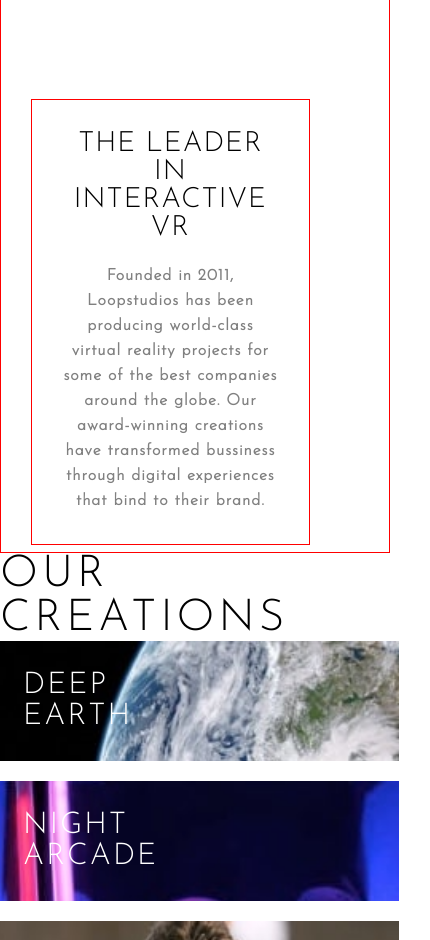
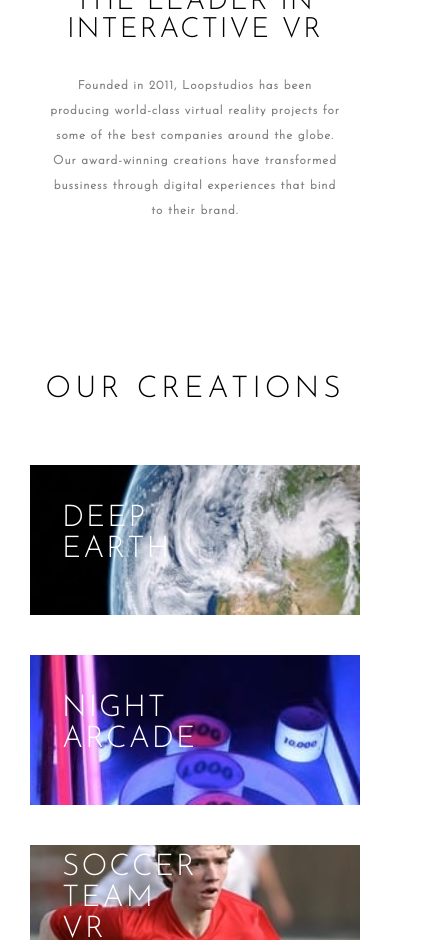
Before and after one commit to JuranyR/Workshop-3, a React (Create React App) app: page / in a window 390 px wide. Shown: the part 1060-2000 px from the top of the page, 430 px wide, since content can reach past the window. Built offline with nearby package versions, Linux system fonts and the light colour scheme.

Commit message:
fix details 3.0

```diff
--- a/src/banner.scss
+++ b/src/banner.scss
@@ -1,20 +1,14 @@
 .banner {
   width: 100%;
-  height: auto;
   height: 750px;
-  border: 1px solid red;
   padding: 150px 80px;
   display: flex;
   font-family: 'Josefin Sans', sans-serif;
   position: relative;
   &__image-container {
-    // width: 55%;
-    // height: 60%;
     width: 700px;
     height: 400px;
-
     z-index: 1;
-
     img {
       width: 100%;
       height: auto;
@@ -22,8 +16,6 @@
   }
   &__text-container {
     background: white;
-    // width: 40%;
-    // height: 45%;
     display: flex;
     flex-direction: column;
     justify-content: end;
@@ -31,26 +23,17 @@
     z-index: 100;
     height: 304px;
     width: 640px;
-    border: 1px solid black;
     padding: 0 60px;
     position: absolute;
     bottom: 119px;
     right: 80px;
 
-    // position: absolute;
-    // position: relative;
-    // margin-top: 150px;
-    // margin-left: 420px;
-    // padding: 50px;
-
-
     &-title {
       font-size: 50px;
       align-self: center;
-      margin-bottom: 4%;
+      margin-bottom: 30px;
       text-align: center;
       letter-spacing: 2px;
-      margin-bottom: 5%;
     }
     &-text {
       color: gray;
@@ -64,39 +47,42 @@
 
 @media screen and (max-width: 1150px) {
   .banner {
-    padding: 100px 30px 30px 30px;
     position: static;
     display: flex;
     flex-direction: column;
-    height: 120vh;
+    height: auto;
 
     &__image-container {
-      background-position-x: center;
       width: 100%;
-      height: 300px;
+      height: 100%;
 
       img {
         object-fit: cover;
       }
     }
     &__text-container {
-      border: 1px solid red;
-      width: 85%;
+      min-height: 304px;
       height: auto;
-      padding: 30px;
-      margin-top: 70%;
-      margin-left: 0;
+      width: 100%;
       position: static;
-      z-index: 0;
+      padding: 0 20px;
 
       &-title {
         font-size: 28px;
-        letter-spacing: 1px;
-        margin-bottom: 10%;
+        height: auto;
+        margin-top: 50px;
       }
       &-text {
         text-align: center;
+        height: auto;
+        font-size: 12px;
       }
     }
   }
 }
+
+@media screen and (max-width: 690px) {
+  .banner {
+    padding: 150px 30px;
+  }
+}
--- a/src/card.scss
+++ b/src/card.scss
@@ -37,7 +37,8 @@ h3 {
   font-size: 15px;
   color: $color-Black;
   font-family: "Josefin Sans", sans-serif;
-  font-weight: 300;
+  font-weight: bold;
+  border-radius: 3px;
   width: 150px;
   height: 48px;
   letter-spacing: 3px;
@@ -55,11 +56,18 @@ h3 {
   font-size: 15px;
   color: $color-Black;
   font-family: "Josefin Sans", sans-serif;
-  font-weight: 300;
-  width: 130px;
-  height: 35;
+  font-weight: bold;
+  width: 150px;
+  height: 48px;
+  border-radius: 3px;
   letter-spacing: 3px;
+  margin-top: 30px;
   cursor: pointer;
+}
+
+.botondos:hover {
+  background-color: $color-Black;
+  color: $color-White;
 }
 
 /* cards */
@@ -92,13 +100,25 @@ h3 {
 }
 
 /* RESPONSIVE */
-@media screen and (max-width: 480px) {
+@media screen and (max-width: 690px) {
   .desaparece {
     display: none;
   }
   .imgsContainer {
+    height: auto;
     width: 100%;
     height: auto;
+    padding: 0px;
+    display: flex;
+    flex-direction: column;
+    align-items: center;
+    padding: 0px 30px 100px 30px;
+  }
+  h3{
+    width: 100%;
+    text-align: center;
+    margin-bottom: 60px;
+    font-size: 35px;
   }
   .botondos {
     display: block;
@@ -107,10 +127,12 @@ h3 {
     display: none;
   }
   .card {
-    height: 120px;
+    // height: 200px;
+    height: 150px;
     width: 100%;
-    padding: 0px 200px 0px 32px;
-    align-items: center;
+    padding: 0px 400px 50px 32px;
+    background-position-x: center;
+    background-position-y: 8%;
     margin-bottom: 20px;
     background-size: cover;
   }
@@ -118,15 +140,19 @@ h3 {
     display: flex;
     flex-direction: column;
     justify-content: center;
+    gap: 20px;
     margin-top: 0px;
     padding: 0px;
-  }
-  .imgsContainer {
     width: 100%;
-    height: auto;
-    padding: 0px;
-    display: flex;
-    flex-direction: column;
-    align-items: center;
   }
 }
+
+@media screen and (max-width: 500px){
+  .card {
+    padding: 0px 200px 50px 32px;
+    height: 150px;
+  }
+  h3{
+    font-size: 30px;
+  }
+}
--- a/src/footer.scss
+++ b/src/footer.scss
@@ -5,7 +5,7 @@
     &-title-social{
         display: flex;
         justify-content: space-between;
-        margin-bottom: 20px;
+        margin-bottom: 10px;
         .desktop{
             display: flex;
             align-items: center;
@@ -27,7 +27,7 @@
     }
     .container-fluid{
         display: flex;
-        align-items: center;
+        align-items: baseline;
         gap: 30px;
         &-item{
             padding: 10px 0;
@@ -70,6 +70,7 @@
 
 @media  (max-width: 720px) {
     .footer{
+        padding: 50px 0px;
         &-title-social{
             flex-direction: column;
             align-items: center;
@@ -80,6 +81,7 @@
         .container-fluid{
             flex-direction: column;
             align-items: center;
+
             gap: 10px;
             .text{
                 justify-content: center;
--- a/src/header.scss
+++ b/src/header.scss
@@ -61,9 +61,7 @@
         height: 500px;
         font-size: 45px;
         font-weight: 300;
-        // justify-content: center;
         position: relative;
-        // max-width: 500px;
         width: 690px;
         div{
             border: 4px solid white;
@@ -84,17 +82,31 @@
     box-sizing: border-box;
     padding: 0px;
     margin: 0px;
-    // font-size: 15px;
-    // font-weight: 400;
 }
 
-@media  (min-width: 721px) and (max-width: 900px) {
+// @media  (min-width: 721px) and (max-width: 900px) {
+//     .header{
+//         padding: 0 40px;
+//     }
+// }
+
+@media  (max-width: 850px) {
     .header{
-        padding: 0 40px;
+        .text-banner{
+                width: 100%;
+                div{
+                    font-size: 40px;
+                    padding: 20px;
+                    padding: 20px;
+                    min-height: 0;
+                }
+        }
     }
+
+
 }
 
-@media  (max-width: 720px) {
+@media  (max-width: 850px) {
     .header{
         padding: 30px 30px;
         .navbar{
@@ -114,16 +126,8 @@
                 z-index: 2;
                 height: 100vh;
                 transform: translateX(-100%);
-                &-item {
-
-                    a:hover{
-                        border-bottom: 1px solid white;
-
-                    }
-                }
                 &.show{
                     transform: translateX(0);
-
                 }
             }
             &-close{
@@ -143,29 +147,24 @@
                 }
             }
         }
-        .text-banner{
-            width: 400px;
-            div{
-                text-align: left;
-                font-size: 40px;
-                padding: 20px;
-            }
-        }
     }
 
     .header{
 
         .navbar{
-
             &-nav {
+                padding-top: 400px;
 
                 &-item {
-                    padding:20px;
+                    margin-left: 20px;
                     list-style: none;
                     text-transform: uppercase;
-                    a:hover{
-                        border-bottom: 1px solid white;
-                        font-size: 40px;
+                    display: inline-block ;
+                    hr{
+                        display: flex;
+                        align-self: center;
+                        margin-left: 10%;
+                        margin-top: 10px;
                     }
                 }
             }
@@ -177,6 +176,5 @@
                 margin-left: 8px;
             }
         }
-
     }
 }
```
Also changed, not shown: src/components/Banner.jsx (deleted, +0 -9 lines).
